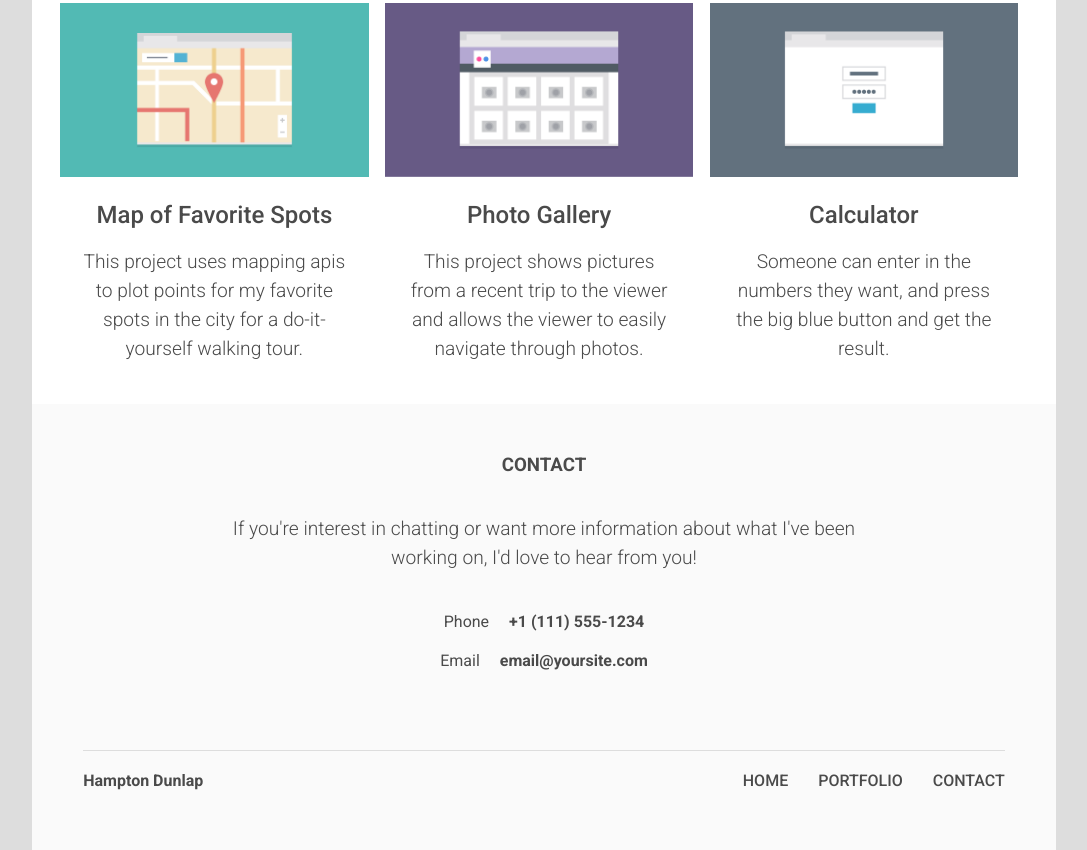
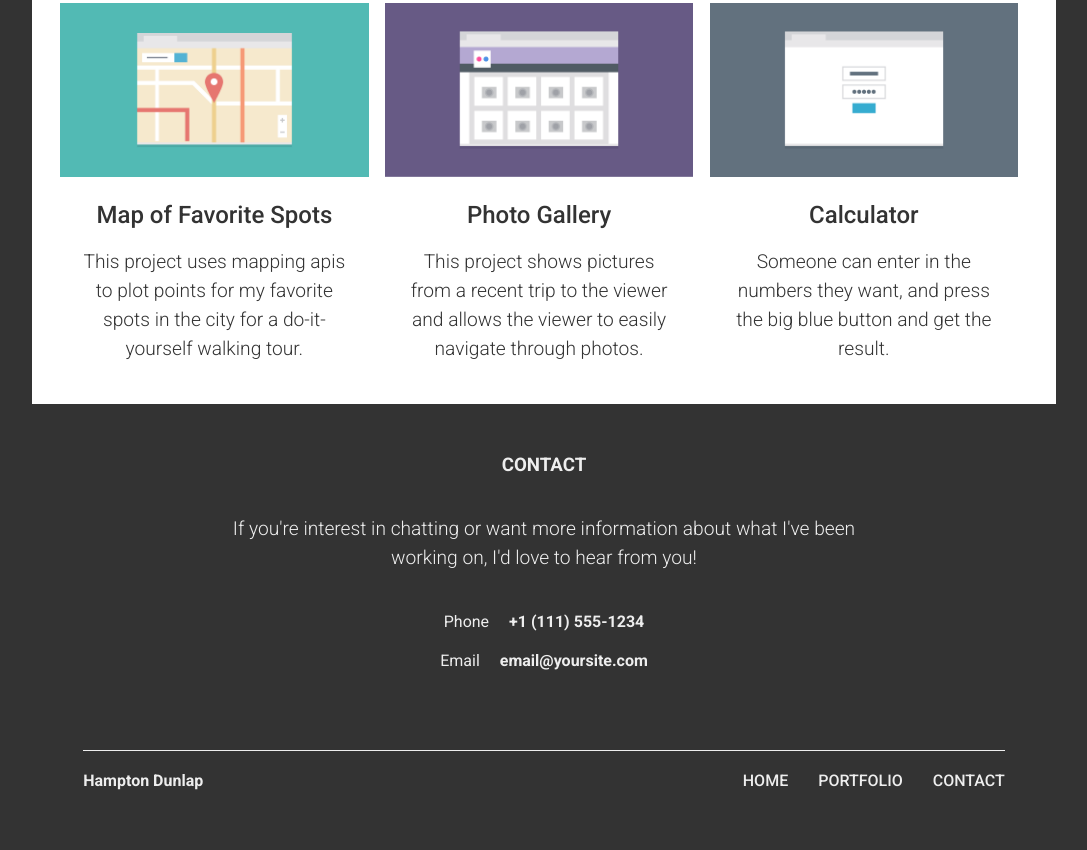
Before and after one commit to hddunlap/responsive-project, a plain HTML site: page index.html in a window 1280 px wide. Shown: the part 914-1764 px from the top of the page, without its empty margins (96-1183 px from the left). Drawn offline with Linux system fonts and the light colour scheme.

Commit message:
Cosmetic Edits

```diff
--- a/css/styles.css
+++ b/css/styles.css
@@ -4,8 +4,8 @@
 
 html,
 body {
-	background-color: #ddd;
-	color: #4a4a4a;
+	background-color: #333;
+	color: #333;
 	font-family: 'Roboto', sans-serif;
 }
 
@@ -38,6 +38,7 @@ h3 {
 	text-align: center;
 	background-color: #fafafa;
 	margin: 0 20px;
+
 }
 
 .main-nav {
@@ -54,6 +55,7 @@ h3 {
 	background-color: #fff;
 	margin: 0 20px;
 	padding-bottom: 50px;
+
 }
 
 .main-footer {
@@ -61,8 +63,10 @@ h3 {
 	flex-direction: column;
 	align-items: center;
 	text-align: center;
-	background-color: #fafafa;
+	background-color: #333;
 	margin: 0 20px;
+	color: #eee;
+
 }
 
 .header {
@@ -140,7 +144,7 @@ h3 {
 .mobile-footer-nav {
 	margin-top: 40px;
 	font-weight: 700;
-	border-top: solid 1px #ddd;
+	border-top: solid 1px #eee;
 	width: 90%;
 }
 
@@ -179,6 +183,7 @@ h3 {
 		margin: 0;
 		flex-direction: row;
 		flex-wrap: wrap;
+		align-items: flex-start;
 	}
 
 	.header {
@@ -246,7 +251,7 @@ h3 {
 	}
 
 	.footer-nav {
-		border-top: solid 1px #ddd;
+		border-top: solid 1px #eee;
 		width: 90%;
 		display: flex;
 		flex-direction: row;
@@ -330,6 +335,7 @@ h3 {
 		margin: 0 auto;
 		padding: 0 20px;
 		width: 80%
+
 	}
 
 	.main-footer {
```
